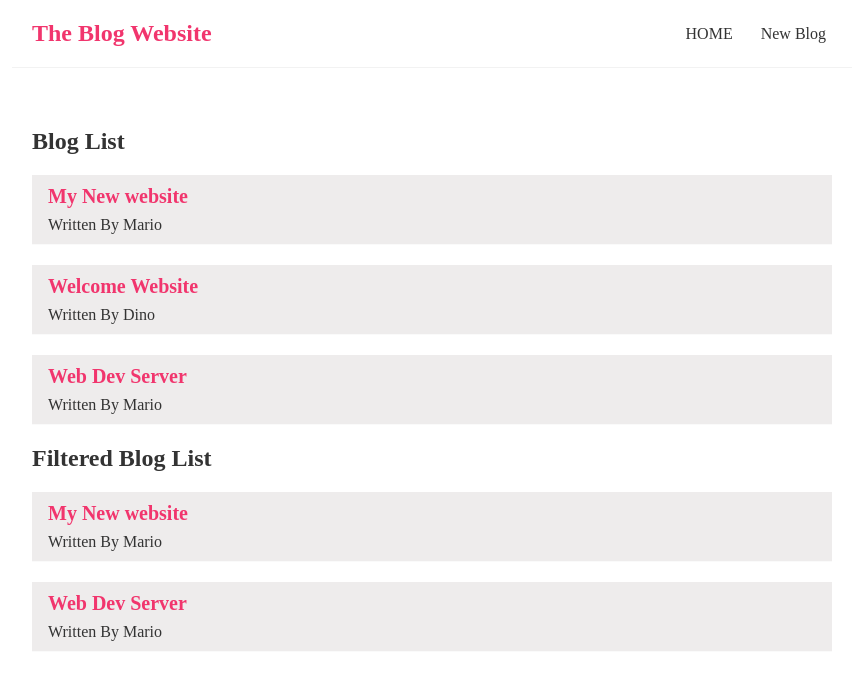
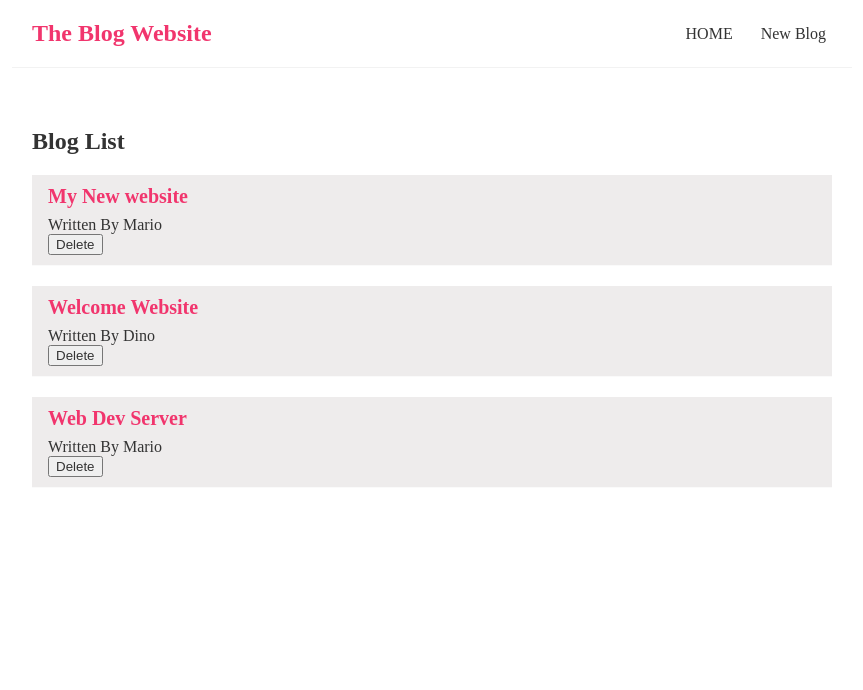
Before and after one commit to mtbtaiyyab/react-learning, a React (Create React App) app: page / in a window 1280 px wide. Shown: the top 690 px of the page, without its empty margins (208-1071 px from the left). Built offline with nearby package versions, Linux system fonts and the light colour scheme.

Commit message:
Use function as prop

```diff
--- a/src/BlogList.js
+++ b/src/BlogList.js
@@ -3,7 +3,7 @@
 //     const blogs = props.sect;
 //     const title = props.title;
 // Second way to use props
-const BlogList = ({sect, title}) => {
+const BlogList = ({sect, title, deleteBlog}) => {
     const blogs = sect;
 return (
         <div className="blog-list">
@@ -13,6 +13,7 @@ return (
                     <div className="blog-preview" key={blog.id}>
                         <h2>{blog.title}</h2>
                         <p>Written By {blog.author}</p>
+                        <button onClick={() => deleteBlog(blog.id)}>Delete</button>
                     </div>
                 ))
             }
--- a/src/Home.js
+++ b/src/Home.js
@@ -20,10 +20,15 @@ const Home = () => {
         { title: 'Welcome Website', body: 'loremipsum...', author: 'Dino', id: 2 },
         { title: 'Web Dev Server', body: 'loremipsum...', author: 'Mario', id: 3 }
     ]);
+    const handleBlog = (id) => {
+        const filteredBlog = blogs.filter(blog => blog.id !== id);
+        setBlogs(filteredBlog);
+    }
     return (
         <div className="home">
-            <BlogList sect={blogs} title="Blog List"/>
-            <BlogList sect={blogs.filter((blog) => (blog.author === 'Mario'))} title="Filtered Blog List"/>
+            <BlogList sect={blogs} title="Blog List" deleteBlog = {handleBlog} />
+            {/* Reusing Components */}
+            {/* <BlogList sect={blogs.filter((blog) => (blog.author === 'Mario'))} title="Filtered Blog List"/> */}
             {/*
             useState Example <button onClick={handleClick}>Click Me</button>
 
```
